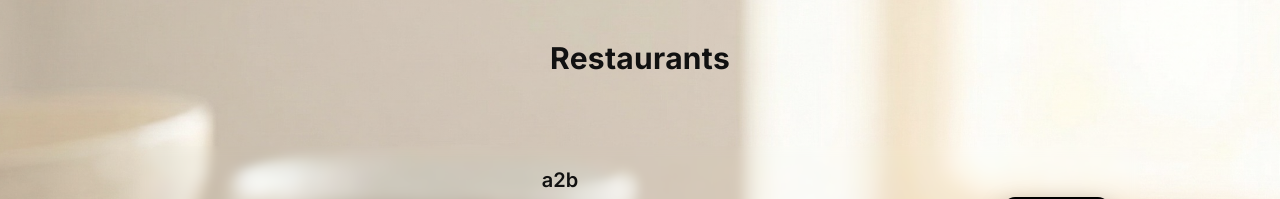
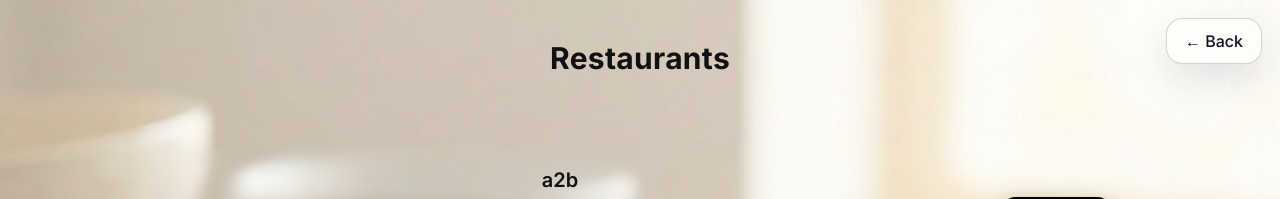
Before and after one commit to dharmendra1702/Crave_cart, a Django app: template delivery/templates/customer_show_restaurants.html in a window 1280 px wide. Shown: the part 106-305 px from the top of the page. Run offline with Django 5.2, Linux system fonts and the light colour scheme; the template is opened without the code that fills it: values that come from a table or form of the project are taken from there, others are empty; data comes from the database, SQL or seed files in the repository.

Commit message:
about us fix

```diff
--- a/delivery/templates/customer_show_restaurants.html
+++ b/delivery/templates/customer_show_restaurants.html
@@ -46,6 +46,16 @@ body[data-theme="dark"] .header-back.btn-primary{
 @media (max-width: 600px){
     .header-back{ top: 12px !important; right: 12px !important; }
 }
+
+.header-back{
+  position: absolute !important;
+  top: 18px !important;
+  right: 18px !important;
+  z-index: 999999 !important; /* ✅ enable */
+  white-space: nowrap !important;
+  transform: none !important;
+}
+
     </style>
 </head>
 
@@ -142,7 +152,7 @@ body[data-theme="dark"] .header-back.btn-primary{
     <!-- Main -->
     <main class="content content-top menu-page">
         <!-- Back button (fixed always) -->
-    {% comment %} <button type="button" class="btn btn-primary header-back" onclick="goBack()">← Back</button> {% endcomment %}
+    <button type="button" class="btn btn-primary header-back" onclick="goBack()">← Back</button>
 
     <div class="restaurant-container">
 
```
